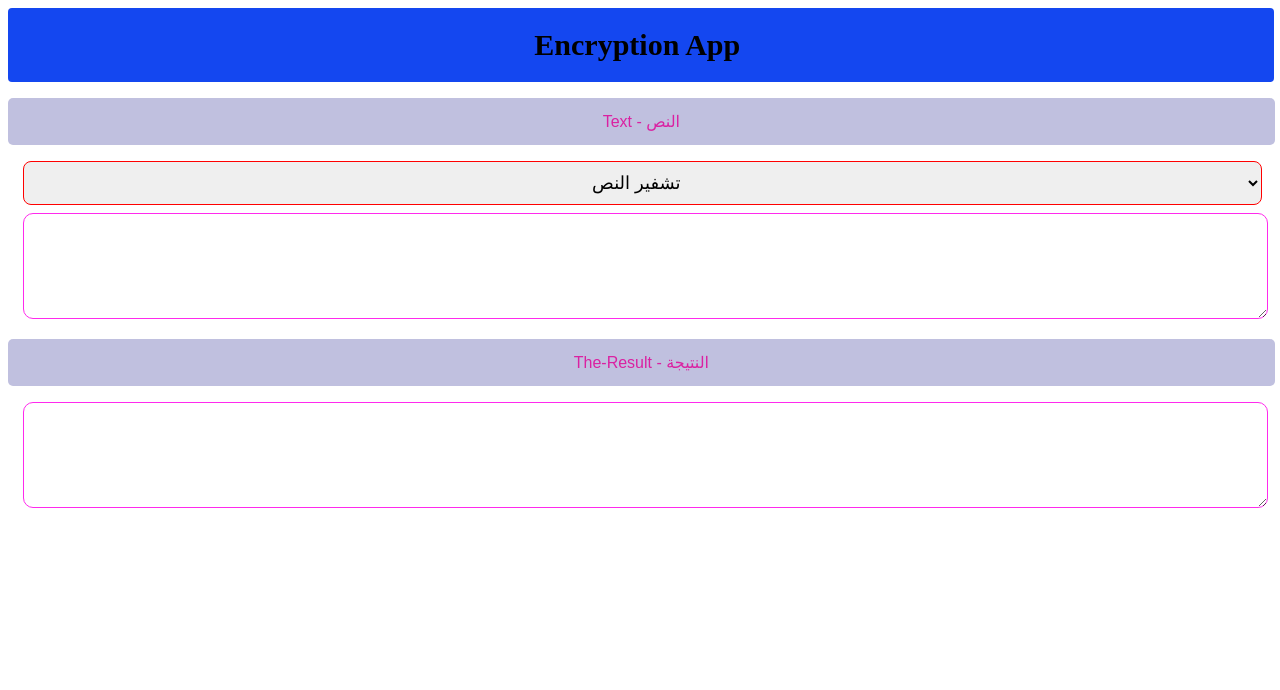
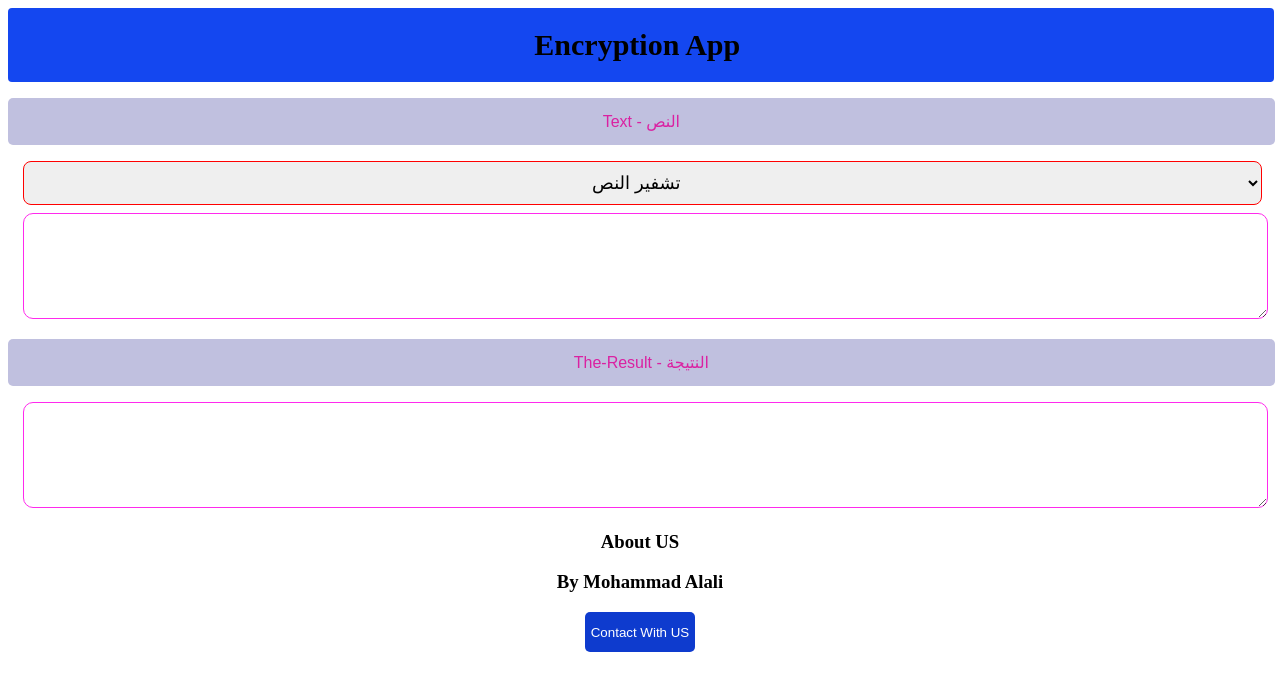
Before and after one commit to MohammadAlali12/encryptioncode, a plain HTML site: page index.html in a window 1280 px wide. Drawn offline with Linux system fonts and the light colour scheme.

Commit message:
Add files via upload

```diff
--- a/index.html
+++ b/index.html
@@ -54,8 +54,23 @@
             font-family:serif ;
             text-align: center;
         }
+        .btn{
+    height: 40px;
+    border: none;
+    color: white;
+    border-radius: 5px;
+    background-color: #0e3bce;
+}
+.btn:hover{
+    border: 1px solid  #0e3bce;
+    color: #0e3bce;
+    background-color:white;
+}
 
-
+#aboutme{
+    text-align: center;
+    justify-content: center;
+}
 
 
 
@@ -77,7 +92,15 @@
     <textarea name="" id="text" ></textarea>
     <p>The-Result - النتيجة </p>
     <textarea  id="result" ></textarea>
+
 </main>
+<article id="aboutme">
+    <h3> About US</h3>
+    <h3> By Mohammad Alali</h3>
+    <a id="contact" href="mailto: alali5452@gmail.com" > <button class="btn">Contact With US </button></a>
+
+</article>
+
 
     <script src="enctption.js" > </script>
 
```
